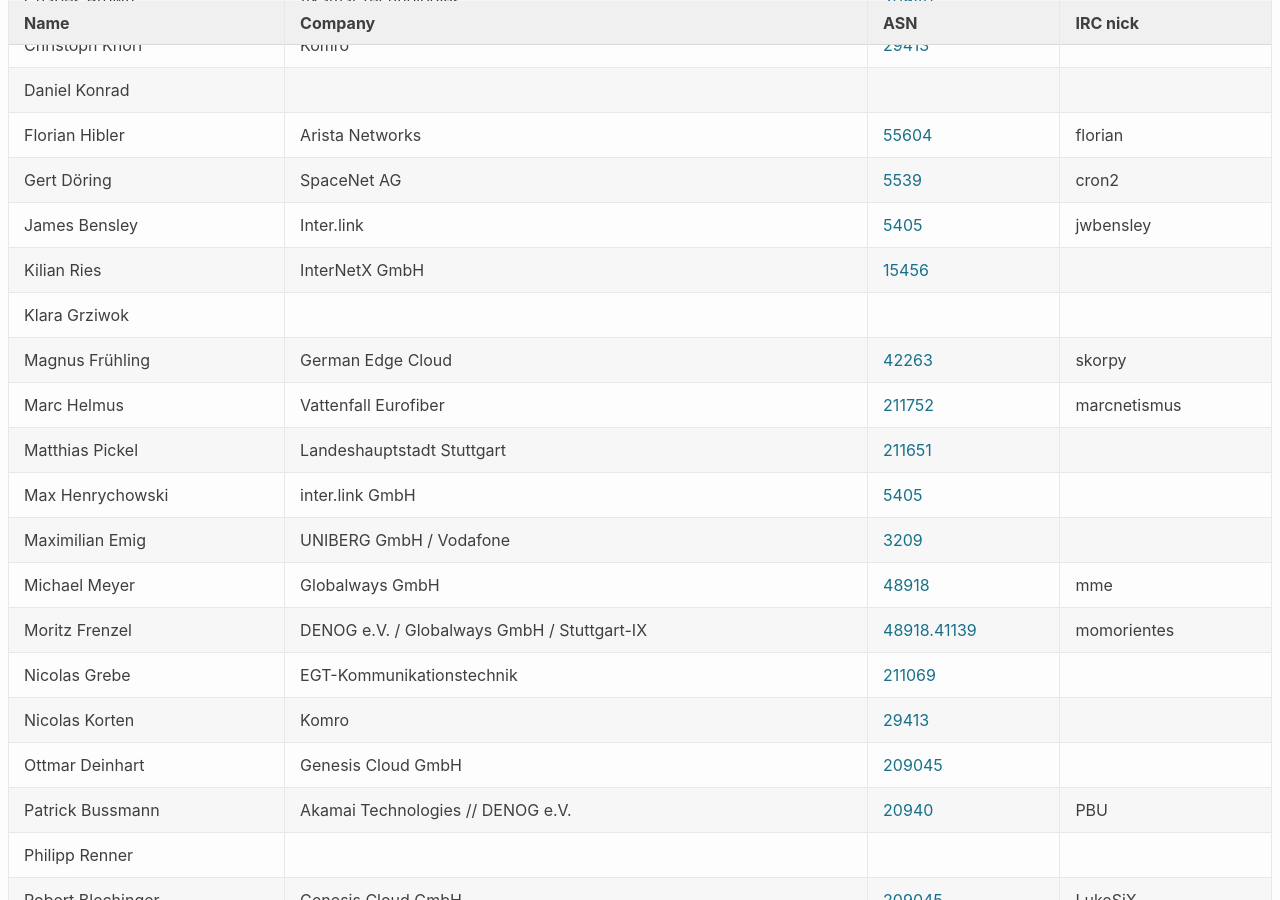
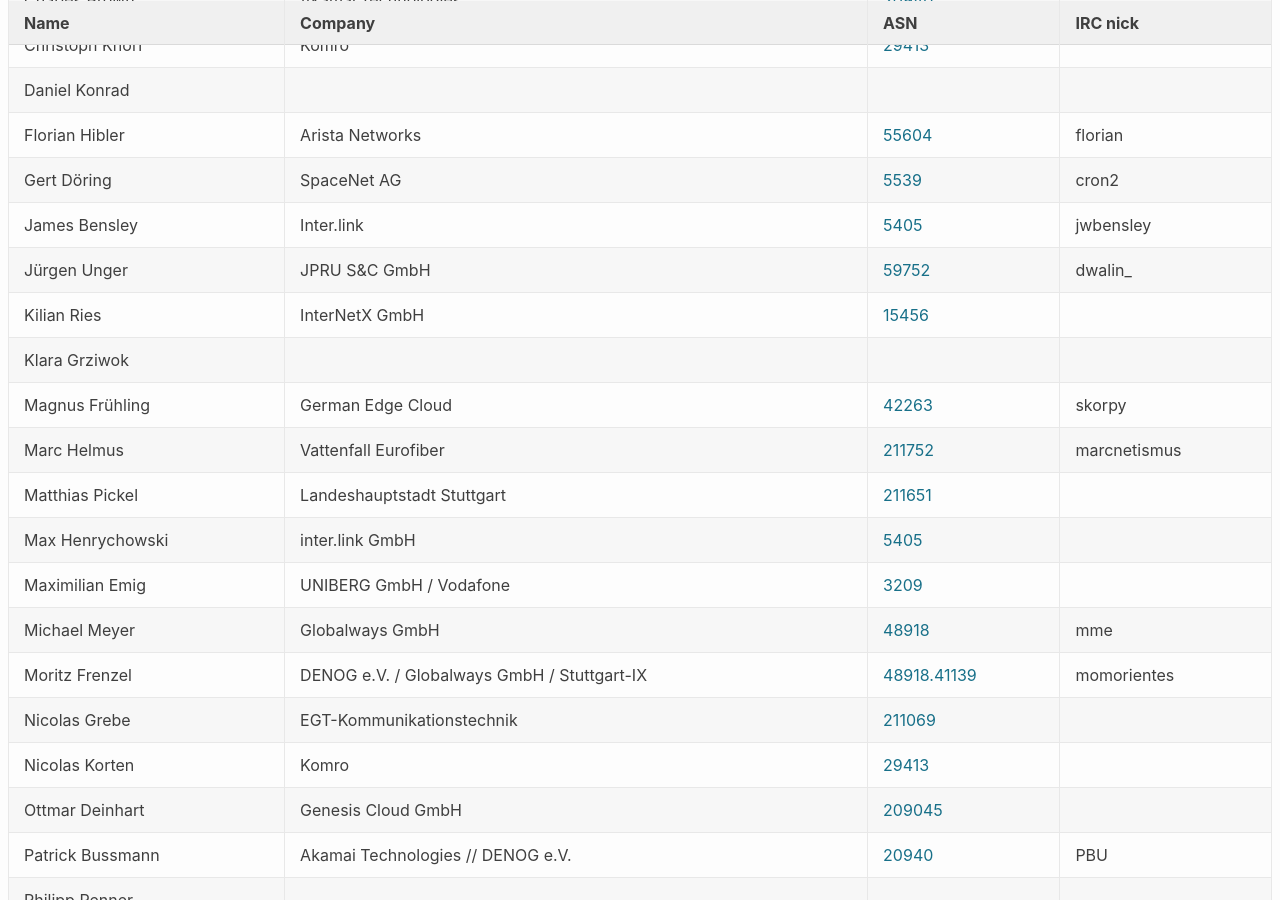
Before and after one commit to denog/pretix-attendeelist, a Jekyll site: the page built from meetup2023_01/index.markdown, in a window 1280 px wide and 900 px high, scrolled down 301 px. Built offline with Jekyll 4.4.1, drawn with Linux system fonts in a browser that asks for light colours.

Commit message:
Latest data: Tue Feb 28 12:37:59 UTC 2023

```diff
--- a/_data/attendees_denog_meetup_2023_01.json
+++ b/_data/attendees_denog_meetup_2023_01.json
@@ -64,6 +64,12 @@
     "company": "Inter.link",
     "irc": "jwbensley",
     "asn": "5405"
+  },
+  {
+    "name": "Jürgen Unger",
+    "company": "JPRU S&C GmbH",
+    "irc": "dwalin_",
+    "asn": "59752"
   },
   {
     "name": "Kilian Ries",
```
